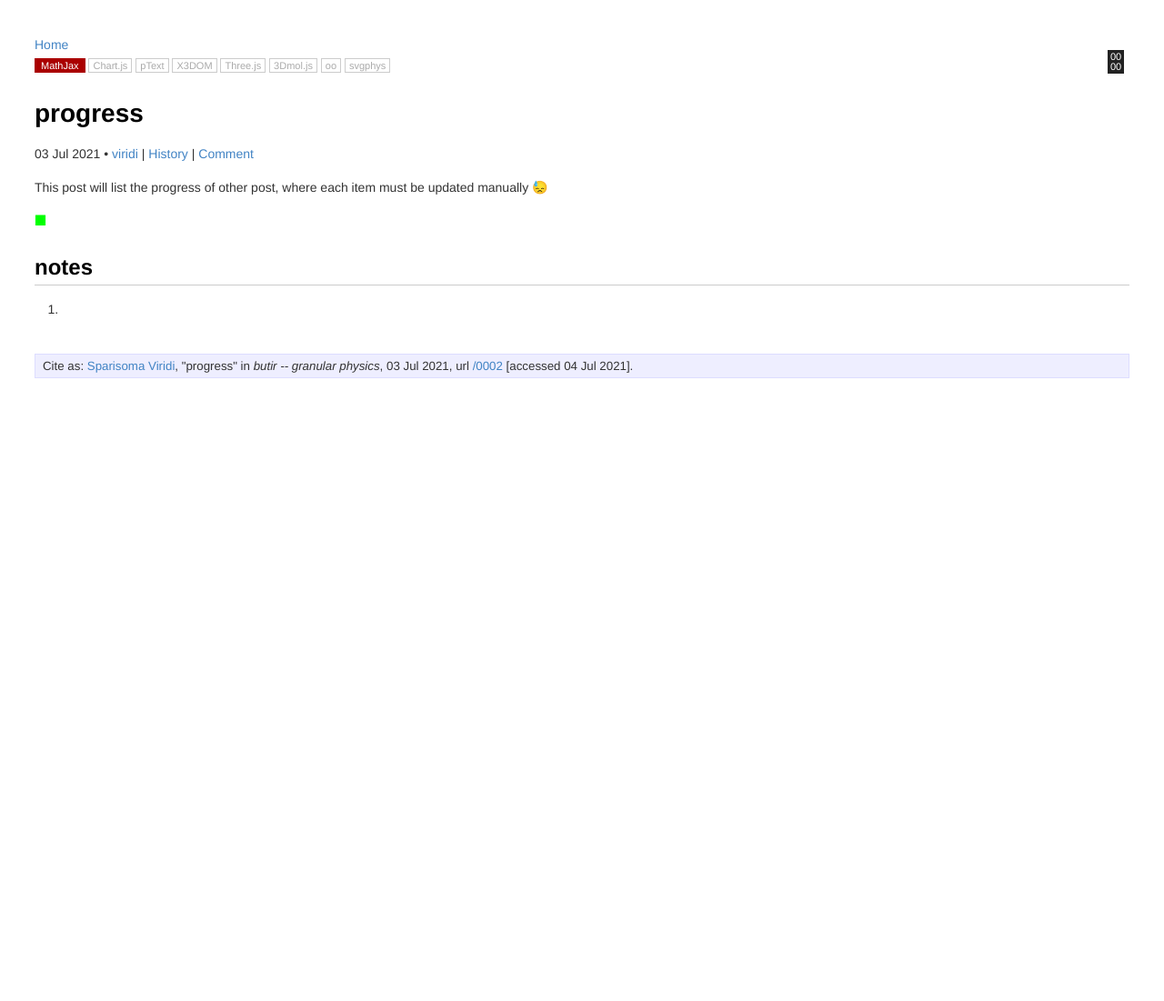
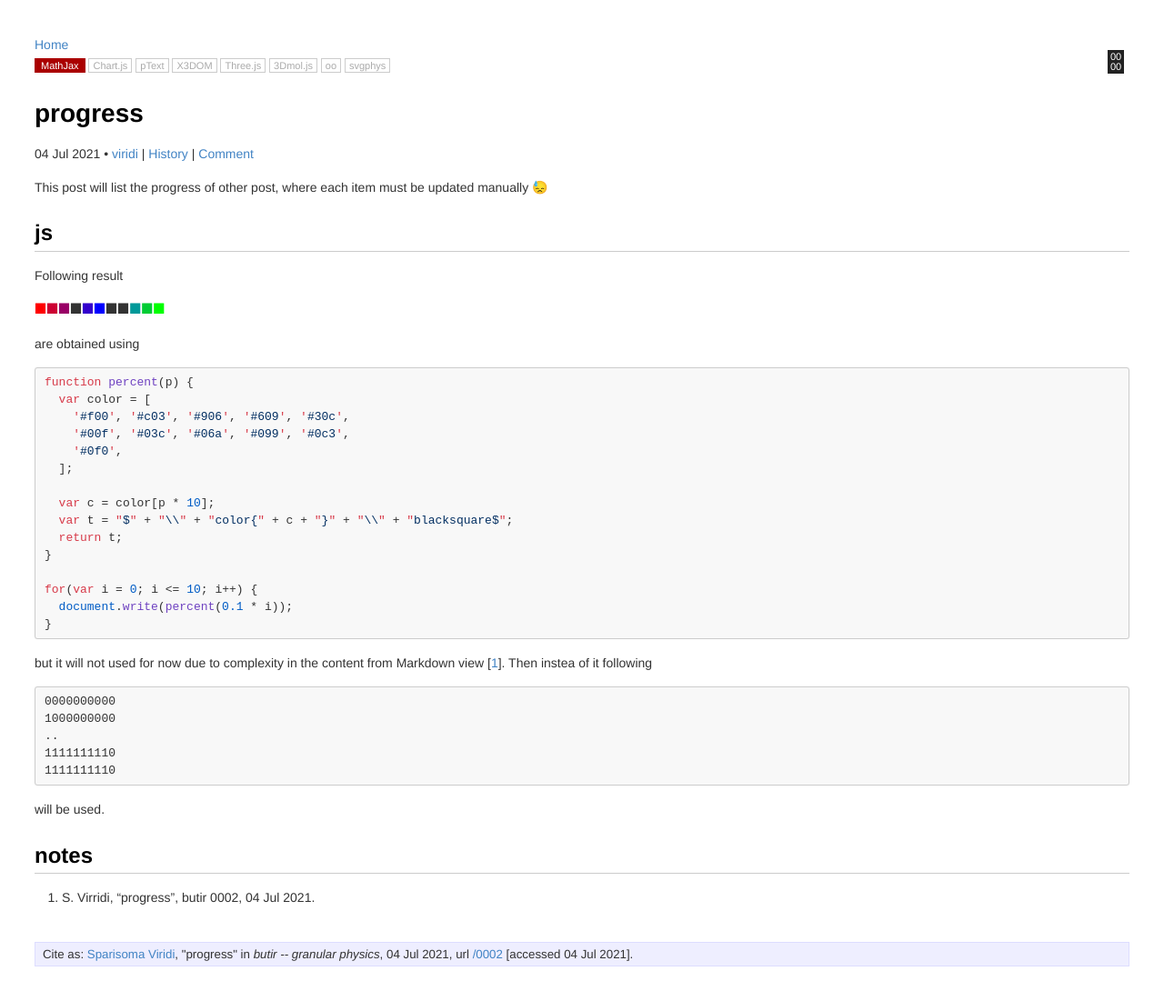
Before and after one commit to dudung/butir, a Jekyll site: the page built from _posts/0/00/2021-07-02-progress.md, in a window 1280 px wide. Shown: the whole page at 91% size. Built offline with Jekyll 4.4.1, drawn with Linux system fonts in a browser that asks for light colours; emoji names are drawn with the system emoji font; formulas are drawn with MathJax 3; before the commit the page ends 900 px from its top, so only the background shows below that.

Commit message:
progress+

````diff
--- a/_posts/0/00/2021-07-02-progress.md
+++ b/_posts/0/00/2021-07-02-progress.md
@@ -13,7 +13,7 @@ oo: false
 svgphys: false
 category: item
 tags: ["resources", "physics"]
-date: 2021-07-03 20:11:00 +07
+date: 2021-07-04 18:51:00 +07
 permalink: /0002
 src: https://github.com/dudung/butir/commits/main/_posts/0/00/2021-07-02-progress.md
 twitter_username: 6unpnp
@@ -21,21 +21,58 @@ nodes: ['0000']
 ---
 This post will list the progress of other post, where each item must be updated manually :sweat:
 
+
+## js
+Following result
+
 <script>
 function percent(p) {
 	var color = [
-		'#f00', '#002', '#004', '#006', '#008',
-		'#00a', '#00c', '#00e', '#000', '#0f0',
+		'#f00', '#c03', '#906', '#609', '#30c',
+		'#00f', '#03c', '#06a', '#099', '#0c3',
+		'#0f0',
 	];
 
-	var c = color[p * 10 - 1];
+	var c = color[p * 10];
 	var t = "$" + "\\" + "color{" + c + "}" + "\\" + "blacksquare$";
 	return t;
 }
+for(var i = 0; i <= 10; i++) {
+	document.write(percent(0.1 * i));
+}
 </script>
 
-<script>console.log(percent(0.0));</script>
-<script>document.write(percent(1.0));</script>
+are obtained using
+
+```javascript
+function percent(p) {
+	var color = [
+		'#f00', '#c03', '#906', '#609', '#30c',
+		'#00f', '#03c', '#06a', '#099', '#0c3',
+		'#0f0',
+	];
+
+	var c = color[p * 10];
+	var t = "$" + "\\" + "color{" + c + "}" + "\\" + "blacksquare$";
+	return t;
+}
+
+for(var i = 0; i <= 10; i++) {
+	document.write(percent(0.1 * i));
+}
+```
+
+but it will not used for now due to complexity in the content from Markdown view [[1](#r1)]. Then instea of it following
+
+```
+0000000000
+1000000000
+..
+1111111110
+1111111110
+```
+
+will be used.
 
 ## notes
-1.
+1. <a name=r1></a>S. Virridi, "progress", butir 0002, 04 Jul 2021.
````
